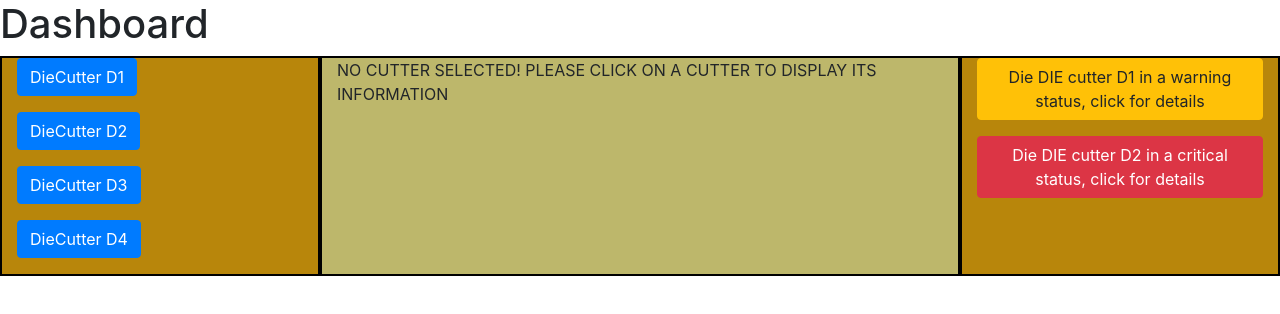
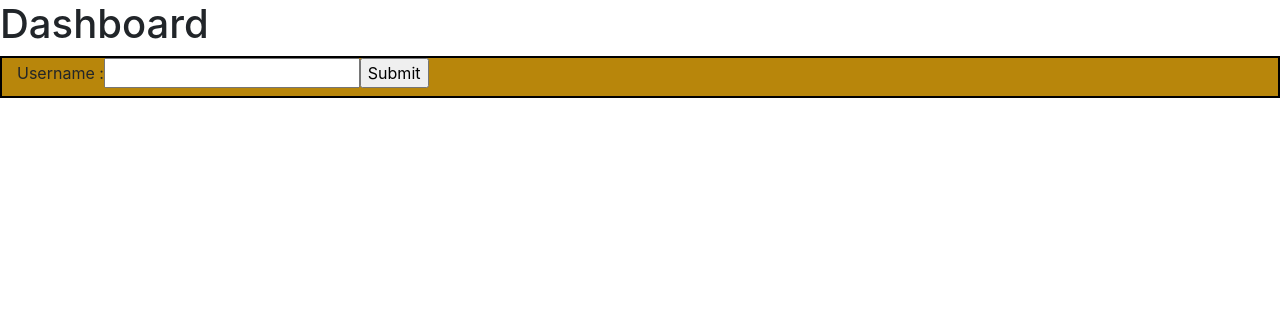
Before and after one commit to DavideStudente/frontendRotalaser, a React (Create React App) app: page / in a window 1280 px wide. Shown: the top 314 px of the page. Built offline with nearby package versions, Linux system fonts and the light colour scheme.

Commit message:
added some views for entering username and get factories

```diff
--- a/package.json
+++ b/package.json
@@ -6,6 +6,7 @@
     "@testing-library/jest-dom": "^5.11.6",
     "@testing-library/react": "^11.2.2",
     "@testing-library/user-event": "^12.5.0",
+    "axios": "^0.21.1",
     "bootstrap": "^4.5.3",
     "chart.js": "^2.9.4",
     "react": "^17.0.1",
--- a/src/App.js
+++ b/src/App.js
@@ -11,6 +11,8 @@ import {BrowserRouter} from 'react-router-dom';
 import { Router, Route } from "react-router";
 import Diecutterdetails from './components/Diecutterdetails';
 import Diecutterwhatif from './components/Diecutterwhatif';
+import Login from './components/Login';
+import Factorylist from './components/Factorylist';
 
 class App extends React.Component {
   constructor() {
@@ -56,7 +58,9 @@ class App extends React.Component {
           <header>
           <h1>Dashboard</h1>
           </header>
-            <Route exact path="/" component={Diecutterlist} />
+            <Route exact path="/" component={Login} />
+            <Route exact path="/user/:handle/factories" component={Factorylist} />
+            <Route exact path="/diecutter/:handle" component={Diecutterlist} />
             <Route exact path="/details/:handle" component={Diecutterdetails} />
             <Route exact path="/details/:handle/whatif" component={Diecutterwhatif} />
         </div>
--- /dev/null
+++ b/src/components/Factorylist.js
@@ -0,0 +1,97 @@
+import React from 'react';
+import ReactDOM from 'react-dom';
+import Button from 'react-bootstrap/Button';
+import Container from 'react-bootstrap/Container';
+import Row from 'react-bootstrap/Row';
+import Col from 'react-bootstrap/Col';
+import generateData from './generateData';
+import Diecutterinfo from './Diecutterinfo';
+import {factory1} from '../fakedata/data';
+import {diecutters} from '../fakedata/data';
+import {factories} from '../fakedata/data';
+
+
+
+class Factorylist extends React.Component {
+  constructor(props) {
+    super(props);
+    this.state = {value: '', username: '', isLoaded: false, items: []};
+
+
+    this.handleChange = this.handleChange.bind(this);
+    this.handleSubmit = this.handleSubmit.bind(this);
+  }
+
+  componentDidMount () {
+    this.setState({username: this.props.match.params.handle});
+    console.log(this.props.match.params.handle);
+    const headers = { 'username': this.state.username, 'key': 'chiave elegante' };
+    fetch("http://localhost:8080/v1/"+ this.state.username+"factories", { headers })
+            .then(res => res.json())
+            .then(
+              (result) => {
+                this.setState({
+                  isLoaded: true,
+                  items: result
+                });
+                //alert('A name was submitted: ' + this.state.items);
+                console.log(this.state.items);
+                console.log("http://localhost:8080/v1/"+ this.state.username+"/factories");
+
+
+              },
+              // Note: it's important to handle errors here
+              // instead of a catch() block so that we don't swallow
+              // exceptions from actual bugs in components.
+              (error) => {
+                alert("ERRORE!" + error);
+              }
+            )
+
+  }
+
+  displayFactories() {
+
+
+    var factoriesList=[];
+    var i;
+    for (i=0 ; i<this.state.items.length; i++) {
+      factoriesList.push(<p><Button variant="primary"  value={this.state.items[i].id}  >Factory {this.state.items[i].id}  </Button></p>);
+    }
+    return factoriesList;
+  }
+
+
+
+
+  handleChange(event) {
+    this.setState({value: event.target.value});
+  }
+
+  handleSubmit(event) {
+    alert('E\' stato inserito un nome: ' + this.state.value);
+    event.preventDefault();
+  }
+
+
+
+  render() {
+    console.log("STO RENDERIZZANDOOO");
+    var cuttersel=this.state.cutterselected;
+    console.log(this.state.cutterselected);
+    return (
+      <Container fluid>
+        <Row>
+          <Col style={{backgroundColor: '#B8860B',  border:'2px solid black'}}>{this.displayFactories()} </Col>
+
+        </Row>
+      </Container>
+
+    );
+  }
+}
+
+
+
+
+export default Factorylist;
--- /dev/null
+++ b/src/components/Login.js
@@ -0,0 +1,48 @@
+import React from 'react';
+import ReactDOM from 'react-dom';
+import Button from 'react-bootstrap/Button';
+import Container from 'react-bootstrap/Container';
+import Row from 'react-bootstrap/Row';
+import Col from 'react-bootstrap/Col';
+import generateData from './generateData';
+import Diecutterinfo from './Diecutterinfo';
+import {factory1} from '../fakedata/data';
+import {diecutters} from '../fakedata/data';
+import {factories} from '../fakedata/data';
+import  { Redirect } from 'react-router-dom';
+
+class Login extends React.Component {
+    constructor(props) {
+      super(props);
+      this.state = {value: '' , username: ''};
+
+      this.handleChange = this.handleChange.bind(this);
+      this.handleSubmit = this.handleSubmit.bind(this);
+    }
+
+    handleChange(event) {
+      this.setState({username: event.target.value});
+    }
+
+    handleSubmit(event) {
+
+      this.props.history.push('/user/'+ this.state.username +'/factories');
+      event.preventDefault();
+    }
+    //<Link to={"/details/"+information} className="btn btn-primary">SEE DETAILS</Link>
+    render() {
+      return (
+        <Col style={{backgroundColor: '#B8860B',  border:'2px solid black'}}>
+            <form onSubmit={this.handleSubmit}>
+            <label>
+                Username :
+                <input type="text" value={this.state.username} onChange={this.handleChange} />
+            </label>
+            <input type="submit" value="Submit" />
+            </form>
+        </Col>
+      );
+    }
+}
+
+export default Login;
```
Also changed, not shown: 2 other files (tests, documents, lock files or other folders).
